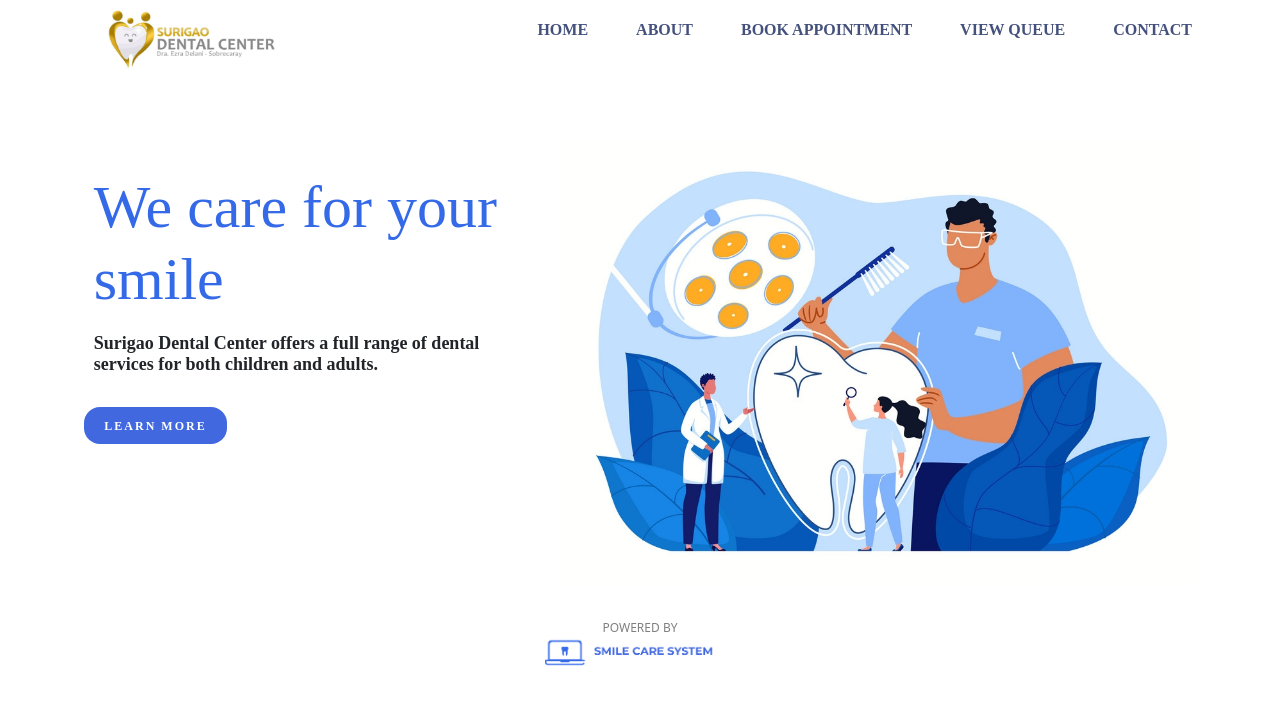
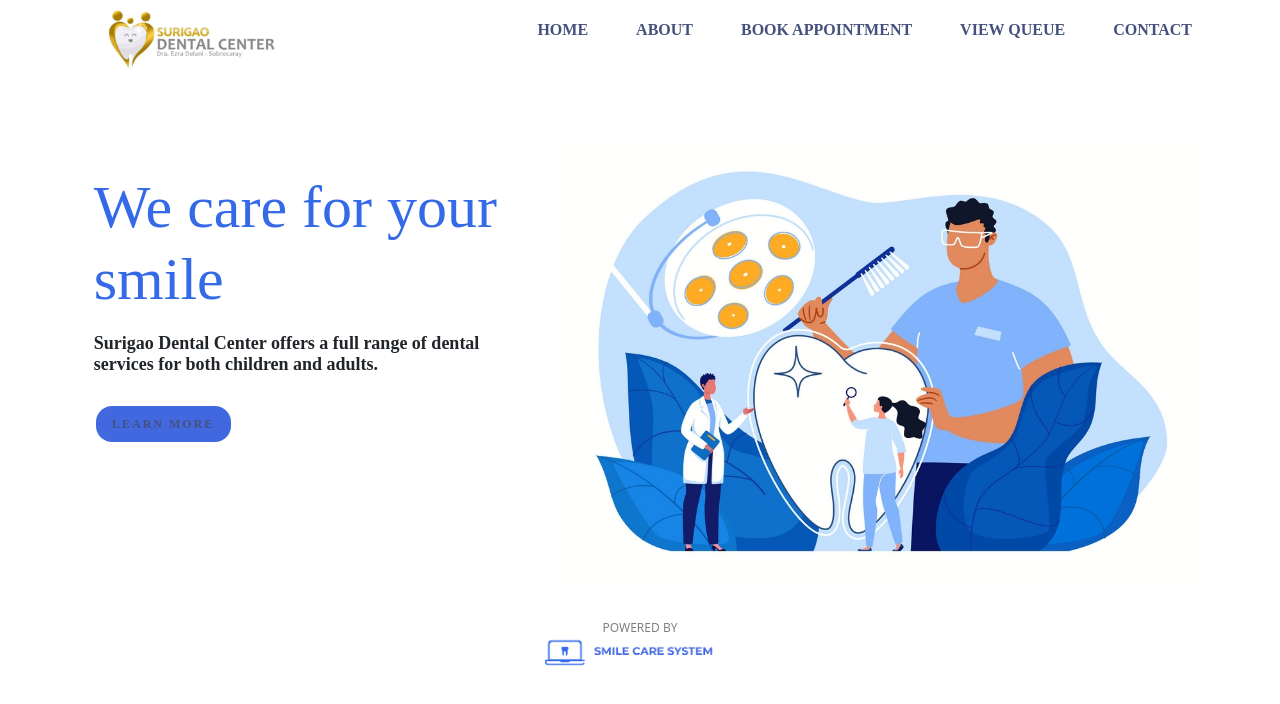
Before and after one commit to CMSC128UPCEBU-TeamAnnyeong/SMILE-CARE-SYSTEM-PUBLIC, a React (Create React App) app: page / in a window 1280 px wide. Shown: the top 704 px of the page. Built offline with nearby package versions, Linux system fonts and the light colour scheme; a web font is replaced by a local one.

Commit message:
set About to active from Learn More button

```diff
--- a/src/Pages/Home.js
+++ b/src/Pages/Home.js
@@ -3,9 +3,11 @@ import "./Home.css"
 import home from "../Assets/home.jpg"
 import logoSmileCareSystem from "../../src/Assets/logo.png"
 import { Navigate } from "react-router-dom"
+import {getActive} from "../Helpers/Utils/Common"
 
 function Home() {
     const [toAbout, setAbout] = useState(false)
+    const [active, setActive] = useState(getActive());
     if (toAbout == true) {
         return <Navigate to={"/about"} />
       }
@@ -19,6 +21,12 @@ function Home() {
         )
     }
 
+    const handleActive = (index) => {
+        setAbout(true)
+        localStorage.setItem('active',  JSON.stringify(index));
+        setActive(index);
+    }
+
   return (
     <div className="container">
         <div className="row">
@@ -30,9 +38,14 @@ function Home() {
                         </h2>
                     </div>
 
-                    <div className="row">
+                    {/* <div className="row">
                         <div className="home submit-btn" onClick={() => setAbout(true)}>Learn More</div>
-                    </div>
+                    </div> */}
+
+                <div className="home submit-btn">
+                    <a href="/about" className={active == 1 ? "active" : ""} onClick={() => handleActive(1)}>Learn More</a>
+                </div>
+
             </div>
             <div className="col-sm-7">
                 <img src={home} className="home-pic" />
```
